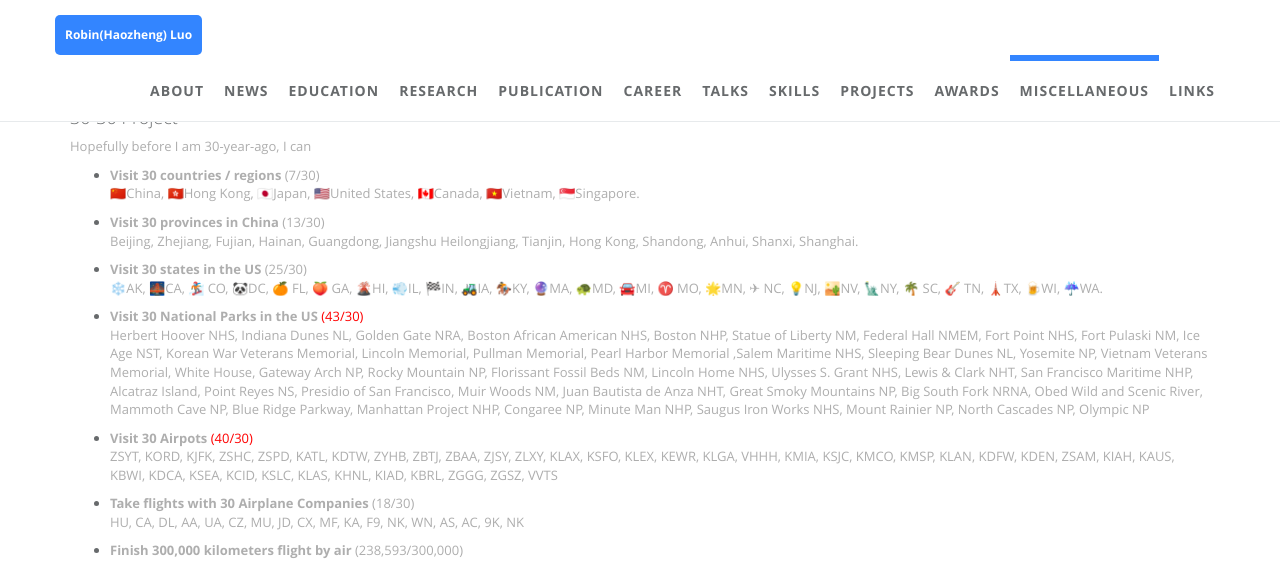
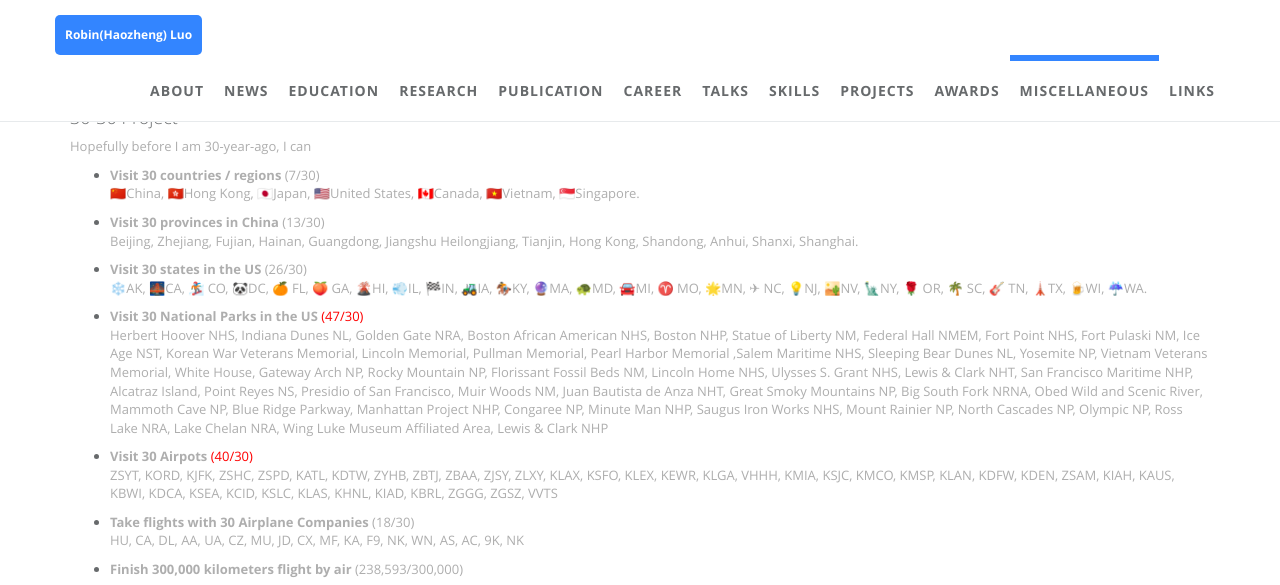
Before and after one commit to robinzixuan/robin.github.io, a Jekyll site: the page built from index.html, in a window 1280 px wide and 900 px high, scrolled down 11139 px, cut to the strip 0-585 px from the top of the window. Built offline with Jekyll 4.4.1, drawn with Linux system fonts in a browser that asks for light colours.

Commit message:
Update miscellaneous.html

```diff
--- a/_includes/sections/miscellaneous.html
+++ b/_includes/sections/miscellaneous.html
@@ -17,18 +17,19 @@
     Heilongjiang, Tianjin, Hong Kong, Shandong, Anhui, Shanxi,
     Shanghai.</p>
     </li>
-    <li><p><b>Visit 30 states in the US</b> (25/30)<br />
-    ❄️AK, 🌉CA, 🏂 CO, 🐼DC, 🍊 FL, 🍑 GA, 🌋HI, 💨IL, 🏁IN, 🚜IA, 🏇KY, 🔮MA, 🐢MD,  🚘MI, ♈ MO, 🌟MN, ✈ NC, 💡NJ, 🏜️NV, 🗽NY, 🌴 SC,  🎸 TN, 🗼TX, 🍺WI, ☔WA.</p>
+    <li><p><b>Visit 30 states in the US</b> (26/30)<br />
+    ❄️AK, 🌉CA, 🏂 CO, 🐼DC, 🍊 FL, 🍑 GA, 🌋HI, 💨IL, 🏁IN, 🚜IA, 🏇KY, 🔮MA, 🐢MD,  🚘MI, ♈ MO, 🌟MN, ✈ NC, 💡NJ, 🏜️NV, 🗽NY, 🌹 OR,  🌴 SC,  🎸 TN, 🗼TX, 🍺WI, ☔WA.</p>
     </li>
-    <li><p><b>Visit 30 National Parks in the US</b> <span style="color:red"> (43/30)</span><br />
-        Herbert Hoover NHS, Indiana Dunes NL, Golden Gate NRA, Boston African American
+    <li><p><b>Visit 30 National Parks in the US</b> <span style="color:red"> (47/30)</span><br />
+         Herbert Hoover NHS, Indiana Dunes NL, Golden Gate NRA, Boston African American
         NHS, Boston NHP, Statue of Liberty NM, Federal Hall NMEM, Fort Point NHS, Fort Pulaski NM,
     Ice Age NST, Korean War Veterans Memorial, Lincoln Memorial, Pullman Memorial, Pearl Harbor Memorial
 ,Salem Maritime NHS, Sleeping Bear Dunes NL, Yosemite NP, Vietnam Veterans Memorial, White House, Gateway Arch NP,
         Rocky Mountain NP, Florissant Fossil Beds NM, Lincoln Home NHS, Ulysses S. Grant NHS, Lewis & Clark NHT,
         San Francisco Maritime NHP, Alcatraz Island, Point Reyes NS, Presidio of San Francisco, Muir Woods NM, Juan Bautista de Anza NHT,
-        Great Smoky Mountains NP, Big South Fork NRNA, Obed Wild and Scenic River, Mammoth Cave NP, Blue Ridge Parkway, Manhattan Project NHP, Congaree NP,
-        Minute Man NHP, Saugus Iron Works NHS, Mount Rainier NP, North Cascades NP, Olympic NP
+        Great Smoky Mountains NP, Big South Fork NRNA, Obed Wild and Scenic River, Mammoth Cave NP, Blue Ridge Parkway, Manhattan Project NHP,
+        Congaree NP, Minute Man NHP, Saugus Iron Works NHS, Mount Rainier NP, North Cascades NP, Olympic NP, Ross Lake NRA, Lake Chelan NRA,
+        Wing Luke Museum Affiliated Area, Lewis & Clark NHP
     </p>
         </li>
     <li><p><b>Visit 30 Airpots</b> <span style="color:red">(40/30)</span><br />
```
